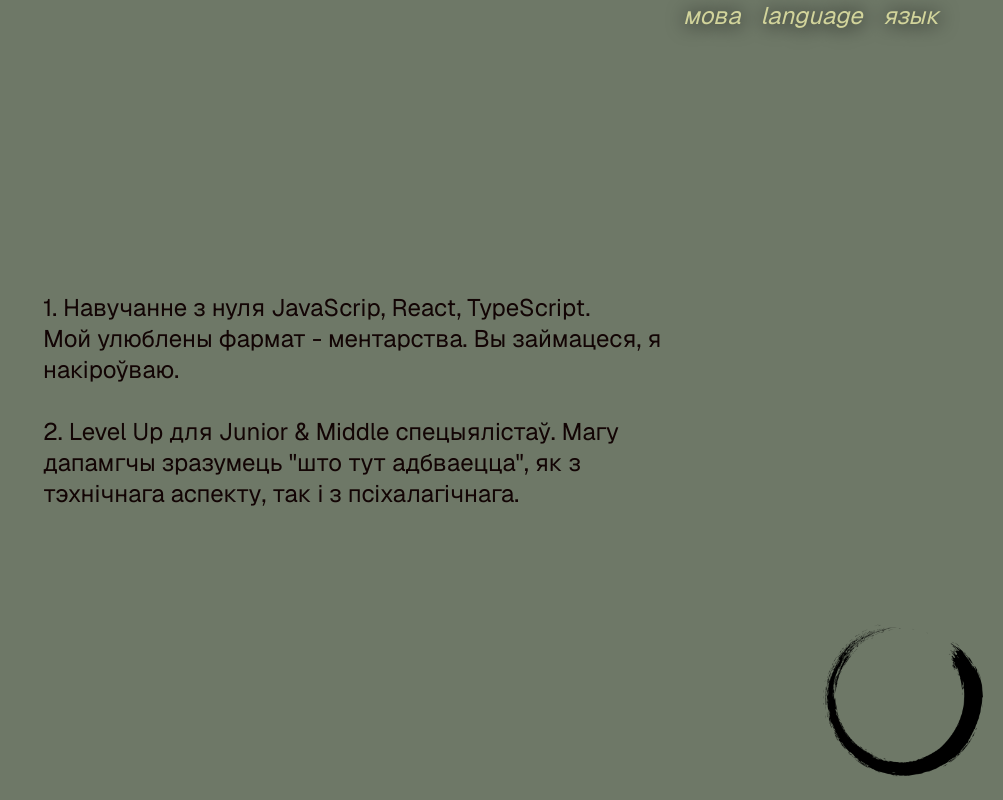
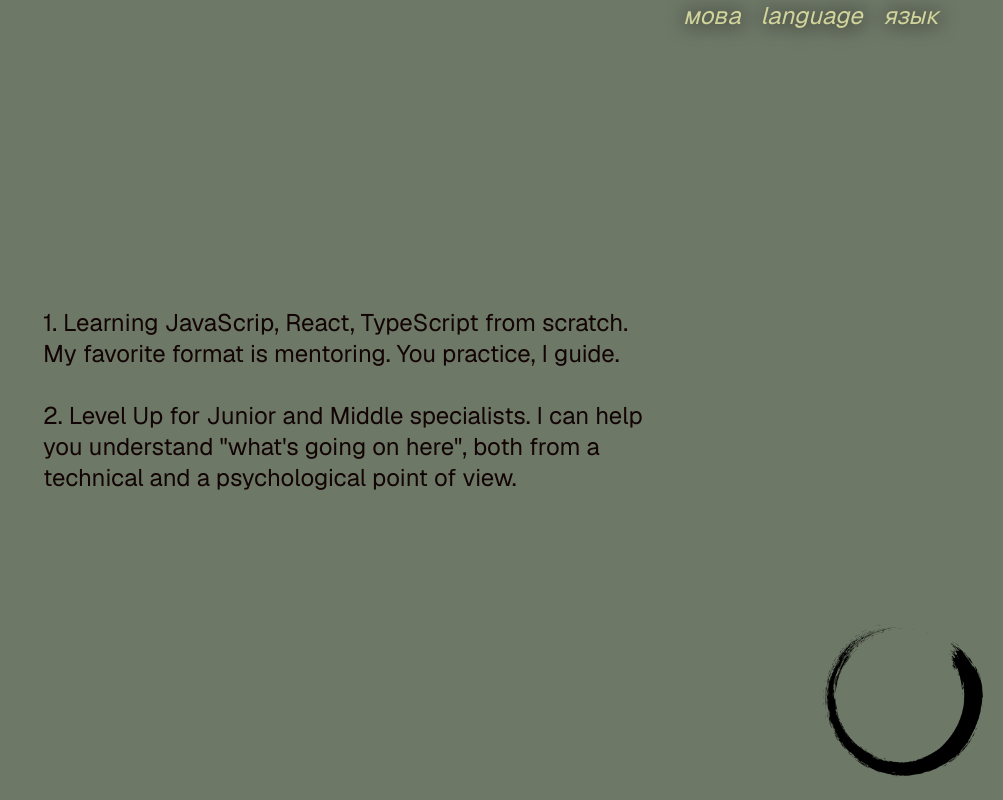
Before and after one commit to jathpr/mitya-public-interface, a Next.js app: page /en/programming in a window 1280 px wide. Shown: the whole page, without its empty margins (277-1280 px from the left). Built offline with nearby package versions, Linux system fonts and the light colour scheme.

Commit message:
programming translation

```diff
--- a/messages/be.json
+++ b/messages/be.json
@@ -18,5 +18,11 @@
   },
   "toYourself": {
     "overview": "<br></br> Добрага дня <br></br> <br></br> Прапаную вам курс «Да сябе» <br></br> <br></br>У межах гэтага курсу, знаходзім адказ на пытанне «куды я жыву?»* <br></br> <br></br> Адказ на гэтае пытанне ёсць у кожнага. Чым цішэй наш розум, тым ясней мы яго адчуваем. <br></br> <br></br>У межах курсу нема мэты ўплываць на гэты накірунак. Толькі заўважыць яго. А дакладней - даць інструменты для ўсталявання кантакту, і стварэння прасторы. <br></br> <br></br> Інструмент - медытацыя Шаматха. Прастора - звычка да яе. Час - 21 дзень ад вас. 7 гадзін ад мяне. <br></br> <br></br> Калі вам цікава, звяртайцеся. Ды разам зразумеем, ці магу я вам быць карысным. <br></br> <br></br>* курсы «Хто я?», ды «Што такое жыць?» разглядаюцца асобна (:"
+  },
+  "programming": {
+    "overview": "1. Навучанне з нуля JavaScrip, React, TypeScript. <br></br> Мой улюблены фармат - ментарства. Вы займацеся, я накіроўваю. <br></br> <br></br> 2. Level Up для Junior ды Middle спецыялістаў. Магу дапамгчы зразумець «што тут адбваецца», як з тэхнічнага аспекту, так і з псіхалагічнага."
+  },
+  "buddhism": {
+    "overview": ""
   }
 }
--- a/messages/en.json
+++ b/messages/en.json
@@ -18,5 +18,8 @@
   },
   "toYourself": {
     "overview": "<br></br> Good day <br></br> <br></br> I offer you the course \"To yourself\" <br></br> <br></br>Within this course, we find the answer to the question \"where do I live?\"* <br></br> <br></br> Everyone has an answer to this question. \nThe quieter our mind is, the clearer we feel it. \n<br></br> <br></br>There is no purpose within the course to influence this direction. \nJust notice him. \nOr rather - to provide tools for establishing contact and creating space. \n<br></br> <br></br> The tool is Shamatha meditation. \nSpace is a habit to it. \nTime - 21 days from you. \n7 hours from me. \n<br></br> <br></br> If you are interested, please contact. \nLet's figure out together whether I can be useful to you. \n<br></br> <br></br>* courses \"Who am I?\" and \"What is life?\" \nconsidered separately (:"
+  },
+  "programming": {
+    "overview": "1. Learning JavaScrip, React, TypeScript from scratch. \n<br></br> My favorite format is mentoring. \nYou practice, I guide. \n<br></br> <br></br> 2. Level Up for Junior and Middle specialists. \nI can help you understand \"what's going on here\", both from a technical and a psychological point of view."
   }
 }
--- a/messages/ru.json
+++ b/messages/ru.json
@@ -18,5 +18,8 @@
   },
   "toYourself": {
     "overview": "<br></br> Добрый день <br></br> <br></br> Предлагаю Вам курс «Самому себе» <br></br> <br></br>В рамках этого курса мы находим ответ на вопрос «где я живу?»* <br></br> <br></br> На этот вопрос у каждого есть ответ. Чем спокойнее наш ум, тем яснее мы его чувствуем. <br></br> <br></br>В рамках курса нет цели повлиять на это направление. Просто обратите на него внимание. А точнее – предоставить инструменты для установления контакта и создания пространства. <br></br> <br></br> Инструментом является медитация Шаматха. Пространство для него привычка. Время - 21 день от вас. 7 часов от меня. <br></br> <br></br> Если интересно, обращайтесь. Давайте вместе разберемся, смогу ли я быть вам полезен. <br></br> <br></br>* курсы «Кто я?» и «Что такое жизнь?» рассматривается отдельно (:"
+  },
+  "programming": {
+    "overview": "1. Изучение JavaScrip, React, TypeScript с нуля. <br></br> Мой любимый формат — наставничество. Вы тренируетесь, я провожу. <br></br> <br></br> 2. Повышение уровня для Junior и Middle специалистов. Я могу помочь вам понять, «что здесь происходит», как с технической, так и с психологической точки зрения."
   }
 }
--- a/src/app/[locale]/(pages)/programming/page.tsx
+++ b/src/app/[locale]/(pages)/programming/page.tsx
@@ -1,15 +1,14 @@
+import { useTranslations } from "next-intl";
 import styles from "./page.module.css";
 
-export default function programming() {
+export default function Programming() {
+  const t = useTranslations("programming");
   return (
     <div className={styles.page}>
       <p className={styles.text}>
-        1. Навучанне з нуля JavaScrip, React, TypeScript.
-        <br /> Мой улюблены фармат - ментарства. Вы займацеся, я накіроўваю.
-        <br /> <br />
-        2. Level Up для Junior & Middle спецыялістаў. Магу дапамгчы зразумець
-        &quot;што тут адбваецца&quot;, як з тэхнічнага аспекту, так і з
-        псіхалагічнага.
+        {t.rich("overview", {
+          br: () => <br />,
+        })}
       </p>
     </div>
   );
```
